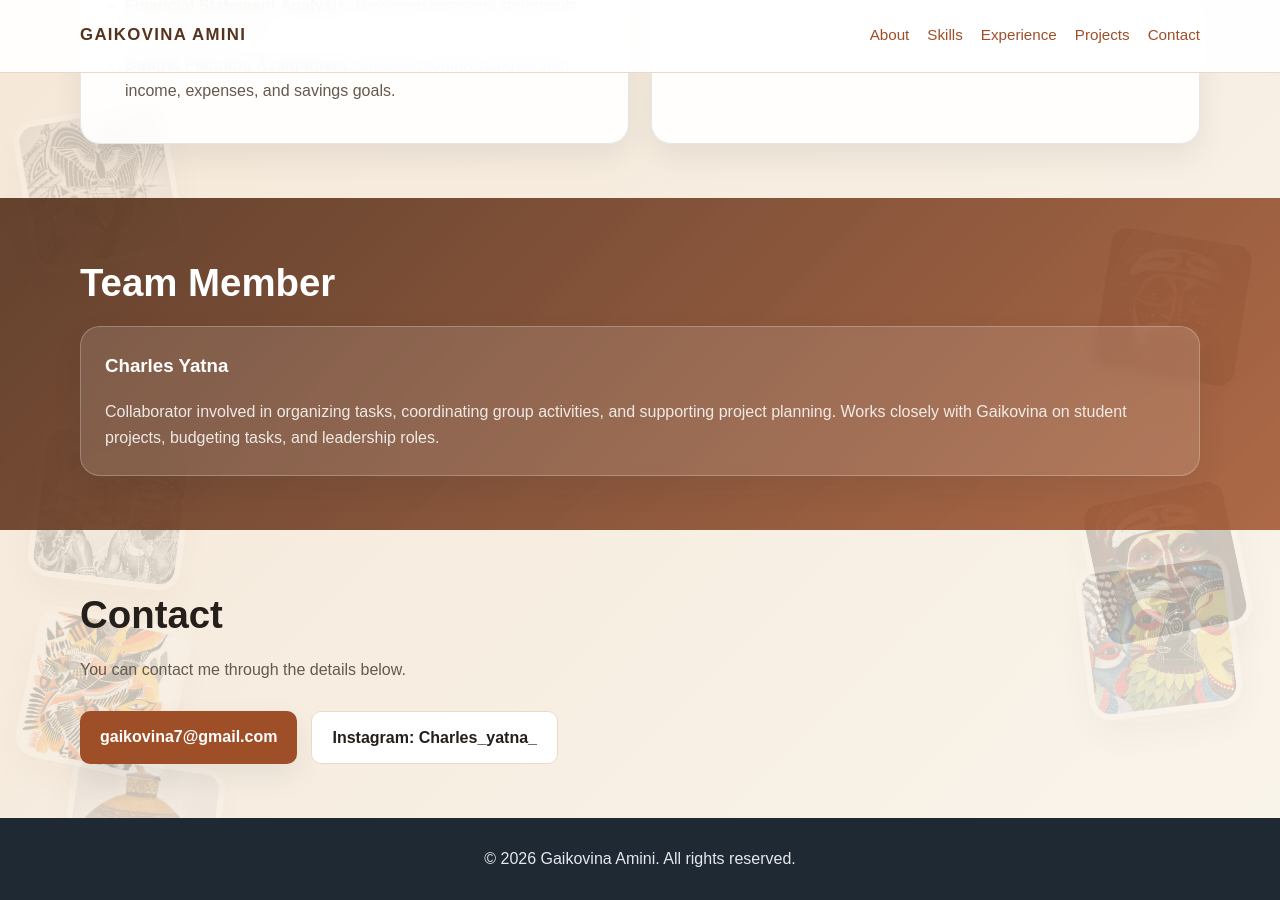
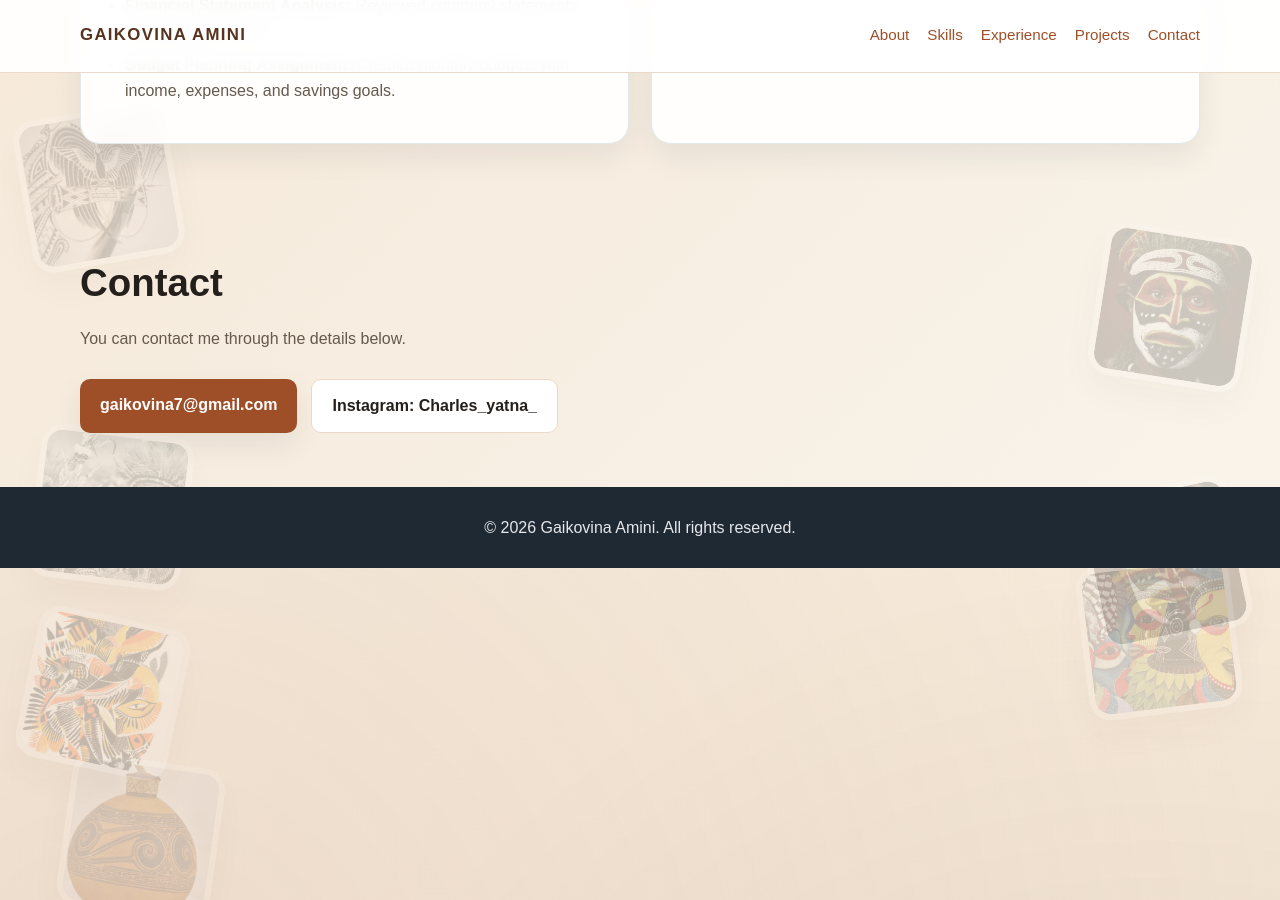
Before and after one commit to CharlesYatna/Charlesyatna.github.io, a Jekyll site: the page built from index.md, in a window 1280 px wide and 900 px high, scrolled down 4197 px. Built offline with Jekyll 4.4.1, drawn with Linux system fonts in a browser that asks for light colours.

Commit message:
Update index.md

```diff
--- a/index.md
+++ b/index.md
@@ -486,15 +486,7 @@ permalink: /
       </div>
     </section>
 
-    <section id="team" class="culture-section">
-      <div class="container">
-        <h2 class="section-title">Team Member</h2>
-        <div class="about-box">
-          <h3>Charles Yatna</h3>
-          <p>Collaborator involved in organizing tasks, coordinating group activities, and supporting project planning. Works closely with Gaikovina on student projects, budgeting tasks, and leadership roles.</p>
-        </div>
-      </div>
-    </section>
+
 
     <section id="contact">
       <div class="container">
```
